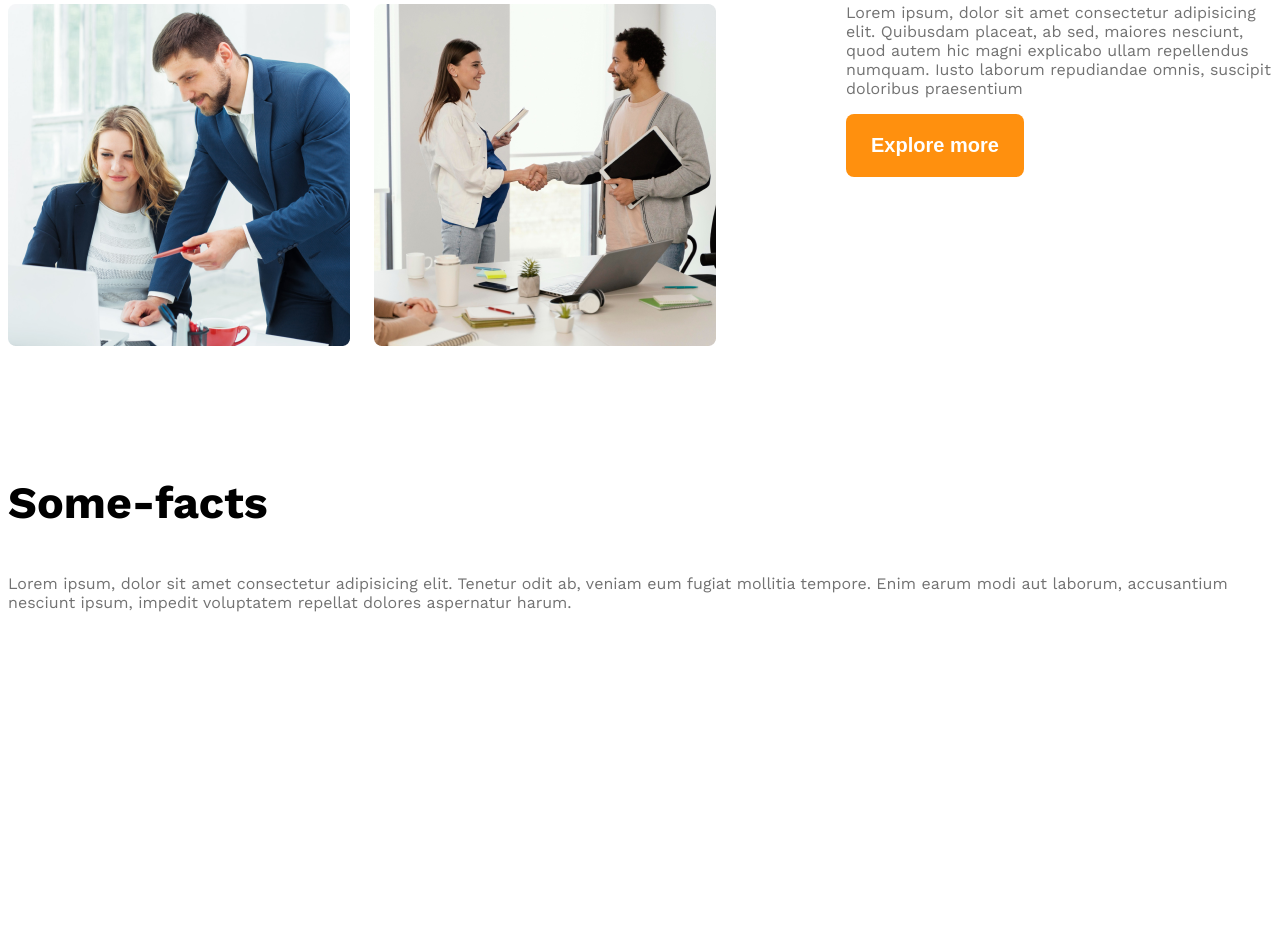
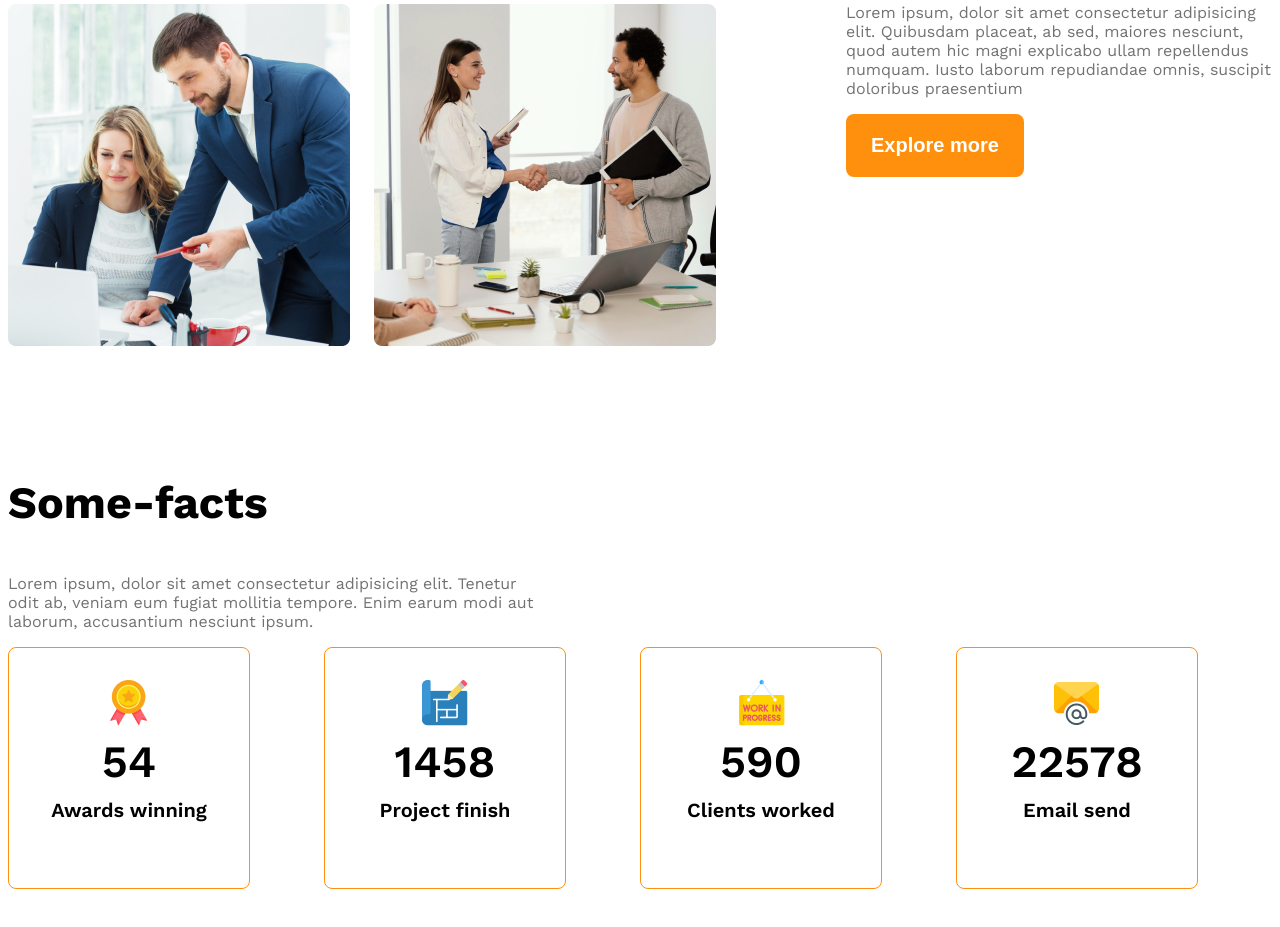
Before and after one commit to Abdullahmamun322/g3-architects-avalaible, a plain HTML site: page index.html in a window 1280 px wide. Shown: the part 1676-2603 px from the top of the page. Before the commit the page ends 2577 px from the top, so only its background shows below. Drawn offline with nearby package versions, Linux system fonts and the light colour scheme.

Commit message:
added four pictures

```diff
--- a/index.html
+++ b/index.html
@@ -53,7 +53,8 @@
             <div class="our-features">
                 <h3 class="section-title"> <span id="quick-list" class="text-light-gray">Quick list</span>
                     <span>of Our</span>
-                    <span class="text-primary">Features</span></h3>
+                    <span class="text-primary">Features</span>
+                </h3>
                 <p class="feature-description text-light-gray">Lorem ipsum, dolor sit amet consectetur adipisicing elit.
                     Quibusdam placeat, ab sed, maiores nesciunt, quod autem hic magni explicabo ullam
                     repellendus numquam. Iusto laborum repudiandae omnis, suscipit doloribus praesentium </p>
@@ -67,30 +68,40 @@
         <section>
 
             <h3 class="section-title">Some-facts</h3>
-            <p class="text-light-gray">Lorem ipsum, dolor sit amet consectetur adipisicing elit. Tenetur odit ab,
-                veniam eum fugiat mollitia tempore. Enim earum modi aut laborum,
-                accusantium nesciunt ipsum, impedit voluptatem repellat dolores aspernatur harum.</p>
+            <p class="text-light-gray fact-description">Lorem ipsum, dolor sit amet consectetur adipisicing elit. Tenetur odit ab,
+                veniam eum fugiat mollitia tempore. Enim earum modi aut laborum, accusantium nesciunt ipsum.</p>
 
             <div class="facts-container">
-                    <div class="fact">
-                        <img src="" alt="" class="fact-icon">
-                        <h4 class="fact-number"></h4>
-                        <h5 class="fact-name"></h5>
+                <div class="fact-card display-flex">
+                    <div>
+                        <img src="images/icons/ribon.png" alt="" class="fact-icon">
+                        <h4 class="fact-number">54</h4>
+                        <h5 class="fact-name">Awards winning</h5>
                     </div>
-                    <div class="fact">
-                        <img src="" alt="" class="fact-icon">
-                        <h4 class="fact-number"></h4>
-                        <h5 class="fact-name"></h5>
                 </div>
-                    <div class="fact">
-                        <img src="" alt="" class="fact-icon">
-                        <h4 class="fact-number"></h4>
-                        <h5 class="fact-name"></h5>
+                <div class="fact-card display-flex">
+                    <div>
+                        <img src="images/icons/projects.png" alt="" class="fact-icon">
+                        <h4 class="fact-number">1458</h4>
+                        <h5 class="fact-name">Project finish</h5>
                     </div>
-                    <div class="fact">
-                        <img src="" alt="" class="fact-icon">
-                        <h4 class="fact-number"></h4>
-                        <h5 class="fact-name"></h5>
+                </div>
+                <div class="fact-card display-flex">
+                    <div>
+                        <img src="images/icons/customers.png" alt="" class="fact-icon">
+                        <h4 class="fact-number">590</h4>
+                        <h5 class="fact-name">Clients worked</h5>
+                    </div>
+
+                </div>
+                <div class="fact-card display-flex">
+
+                    <div>
+                        <img src="images/icons/email.png" class="fact-icon">
+                        <h4 class="fact-number">22578</h4>
+                        <h5 class="fact-name">Email send</h5>
+
+                    </div>
                 </div>
             </div>
         </section>
--- a/styles/architect.css
+++ b/styles/architect.css
@@ -129,6 +129,41 @@ main > section{
     font-weight: 500;
 }
 
+/* some facts related style*/
+.facts-container{
+    display: grid;
+    grid-template-columns: repeat(4, 1fr);
+}
+.fact-card{
+    border: 1px solid #FF900E;
+    height: 240px;
+    width: 240px;
+    border-radius: 8px;
+    text-align: center;
+    align-items: center;
+    justify-content: center;
+
+}
+
+.fact-number{
+    font-size: 2.8rem;
+    font-weight: 600;
+    margin-top: 5px;
+    margin-bottom: 5px;
+}
+.fact-name{
+    font-size: 1.25rem ;
+    font-weight: 600;
+    margin-top: 10px;
+}
+.fact-description{
+    max-width: 540px;
+}
+
+
+
+
+
 /* responsive media query */
 @media screen and (max-width:576px){
     .navbar,
```
Lines whose indentation alone changed are shown as unchanged.
